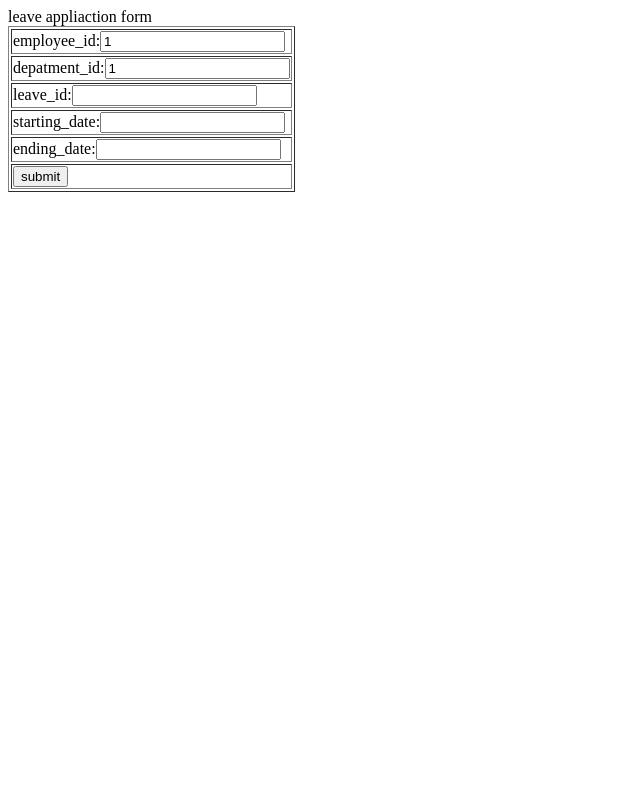
After one commit to chakraborty89subhajit/leave_management_system_v1, a PHP site: page /add_leave_application.php in a window 1280 px wide. The commit adds this page. Shown: the whole page, without its empty margins (0-640 px from the left). Run offline with PHP 8.4, Linux system fonts and the light colour scheme; the visitor is signed in with stand-in values (Sample User, id 1).

Commit message:
10-9-2023add_leave_app_with dyn plchldr ul sucsfly

```diff
--- /dev/null
+++ b/view/add_leave_application.php
@@ -0,0 +1,28 @@
+<?php
+
+session_start();
+
+
+ $employee_name= $_SESSION['username'];
+      $dept_id= $_SESSION['dept_id'];
+      $role= $_SESSION['role'];
+      $id=$_SESSION['id'];
+
+echo"leave appliaction form<br>";
+?>
+
+<div="conatainer" align="center">
+<table border="1">
+<form method="post" action ="../model/add_leave_application.php">
+<tr><td>employee_id:<input type="text" name="employee_id" value="<?php echo $id; ?>"/></tr></td>
+<tr><td>depatment_id:<input type="text" name="department_id" value="<?php echo $dept_id; ?>"/></tr></td>
+<tr><td>leave_id:<input type="text" name="leave_id" /></tr></td>
+<tr><td>starting_date:<input type="text" name="leave_starting_date"/></tr></td>
+<tr><td>ending_date:<input type="text" name="leave_ending_date"/></tr></td>
+
+<tr><td><input type="submit" name="submit" value="submit"></tr></td>
+
+</form>
+</table>
+
+</div>
```
Also changed, not shown: model/add_leave_application.php (added, +10 -0 lines), view/profile_page.php (+23 -0 lines).
